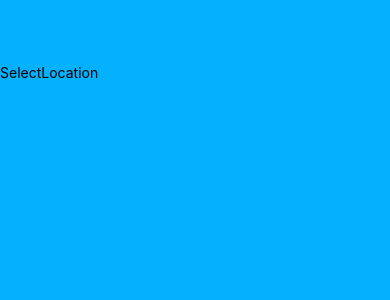
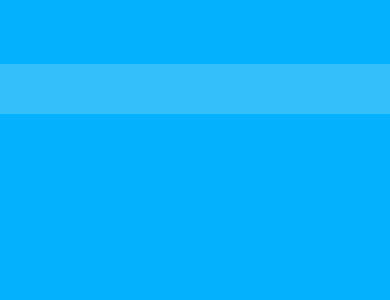
Before and after one commit to RafalG1991/react-native-test, a React Native app: screen /SelectLocation in a window 390 px wide. Shown: the top 300 px of the page. Built offline with nearby package versions, Linux system fonts and the light colour scheme.

Commit message:
added TextInput element with basic styling

```diff
--- a/src/screens/SelectLocation.tsx
+++ b/src/screens/SelectLocation.tsx
@@ -1,15 +1,22 @@
-import {TouchableOpacity, View, Text} from "react-native";
+import {View, TextInput, StyleSheet} from "react-native";
 import {useNavigation} from "@react-navigation/native";
 import {NativeStackNavigationProp} from "@react-navigation/native-stack";
 import {RootStackParamList} from "../navigation/Root";
+import {COLORS} from "../themes/colors";
 
 export const SelectLocation = () => {
   const { navigate } = useNavigation<NativeStackNavigationProp<RootStackParamList>>();
   return (
     <View>
-      <TouchableOpacity onPress={() => navigate('Dashboard')}>
-        <Text>SelectLocation</Text>
-      </TouchableOpacity>
+      <TextInput style={styles.input}/>
     </View>
   )
 }
+
+const styles = StyleSheet.create({
+  input: {
+    width: "100%",
+    height: 50,
+    backgroundColor: COLORS.lightBlue,
+  },
+});
```
